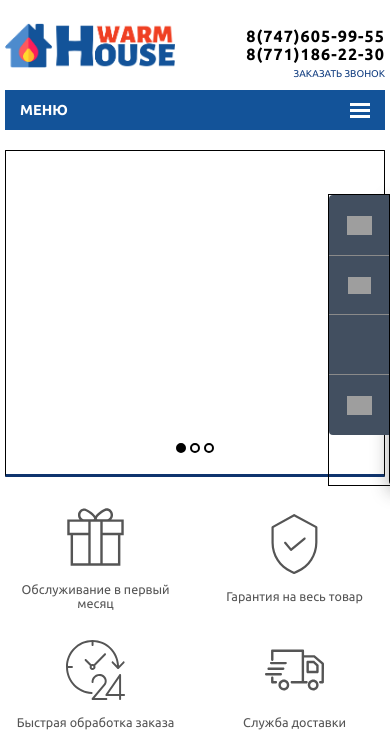
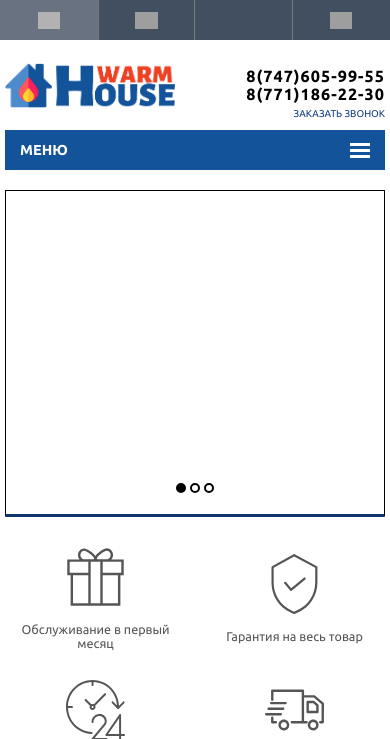
Before and after one commit to zhunussovBlog/warmhouse, a PHP site: page / in a window 390 px wide. Shown: the top 739 px of the page. Run offline with PHP 8.4, Linux system fonts and the light colour scheme; style sheets or scripts are compiled from the project's sources; grey boxes are pictures that could not be loaded.

Commit message:
added adaptive for user-modal block

```diff
--- a/src/css/user_modal.css
+++ b/src/css/user-modal.css
@@ -85,6 +85,10 @@
 .user-modal_rside__item:nth-child(4) .user-modal_rside__item_icon {
   background: url("../img/user-modal/avatar.svg") center no-repeat;
   background-size: contain;
+}
+
+.user-modal_rside__item:nth-child(4):hover, .user-modal_rside__item:nth-child(4):active, .user-modal_rside__item:nth-child(4):focus {
+  background-color: #0f346e;
 }
 
 .user-modal_rside__item:nth-child(2) {
@@ -369,11 +373,60 @@
 }
 
 @media screen and (max-width: 993px) {
-  body .user-modal {
-    border: 1px solid #000000;
+  .user-modal {
+    -webkit-transform: translateX(700px);
+            transform: translateX(700px);
   }
-  body .user-modal_hidden {
-    background-color: #000000;
+  .user-modal_hidden {
+    width: 700px;
   }
 }
-/*# sourceMappingURL=user_modal.css.map */
+
+@media screen and (max-width: 769px) {
+  .user-modal {
+    -webkit-transform: translateX(0);
+            transform: translateX(0);
+  }
+  .user-modal_hidden {
+    display: none;
+  }
+}
+
+@media screen and (max-width: 401px) {
+  .user-modal {
+    position: relative;
+    top: 0;
+    right: 0;
+  }
+  .user-modal_rside {
+    width: 100%;
+    -webkit-box-orient: horizontal;
+    -webkit-box-direction: normal;
+        -ms-flex-direction: row;
+            flex-direction: row;
+  }
+  .user-modal_rside__item {
+    width: calc(100%/4);
+    height: 40px;
+  }
+  .user-modal_rside__item_icon {
+    width: 22px;
+    height: 22px;
+  }
+  .user-modal_rside__item:nth-child(1) {
+    border-top-left-radius: 0px;
+  }
+  .user-modal_rside__item:nth-child(2) {
+    border: none;
+    border-left: 1px solid #7a7a7a;
+    border-right: 1px solid #7a7a7a;
+  }
+  .user-modal_rside__item:nth-child(3) {
+    border: none;
+    border-right: 1px solid #7a7a7a;
+  }
+  .user-modal_rside__item:nth-child(4) {
+    border-bottom-left-radius: 0px;
+  }
+}
+/*# sourceMappingURL=user-modal.css.map */
--- a/src/index.php
+++ b/src/index.php
@@ -6,7 +6,7 @@
   <meta http-equiv="X-UA-Compatible" content="ie=edge">
   <title>Warm House - интернет магазин, газовые котлы и запчасти</title>
   <link rel="stylesheet" href="css/style.css">
-  <link rel="stylesheet" href="css/user_modal.css">
+  <link rel="stylesheet" href="css/user-modal.css">
   <link href="https://fonts.googleapis.com/css?family=Ubuntu:400,700&display=swap&subset=cyrillic" rel="stylesheet">
 </head>
 <body>
--- a/src/sass/user_modal.sass
+++ b/src/sass/user-modal.sass
@@ -46,6 +46,8 @@
         .user-modal_rside__item_icon
           background: url('../img/user-modal/avatar.svg') center no-repeat
           background-size: contain
+        &:hover, &:active, &:focus
+          background-color: #0f346e
       &:nth-child(2)
         .user-modal_rside__item_icon
           width: 23px
@@ -225,8 +227,39 @@
           text-align: left
 
 @media screen and ( max-width: 993px )
-  body
-    .user-modal
-      border: 1px solid #000000
-      &_hidden
-        background-color: #000000
+  .user-modal
+    transform: translateX(700px)
+    &_hidden
+      width: 700px
+@media screen and ( max-width: 769px )
+  .user-modal
+    transform: translateX(0)
+    &_hidden
+      display: none
+@media screen and ( max-width: 401px )
+  .user-modal
+    position: relative
+    top: 0
+    right: 0
+    &_rside
+      width: 100%
+      flex-direction: row
+      &__item
+        width: calc(100%/4)
+        height: 40px
+        &_icon
+          width: 22px
+          height: 22px
+        &:nth-child(1)
+          border-top-left-radius: 0px
+        &:nth-child(2)
+          border: none
+          border:
+            left: 1px solid #7a7a7a
+            right: 1px solid #7a7a7a
+        &:nth-child(3)
+          border: none
+          border:
+            right: 1px solid #7a7a7a
+        &:nth-child(4)
+          border-bottom-left-radius: 0px
```
Also changed, not shown: 2 other files.
